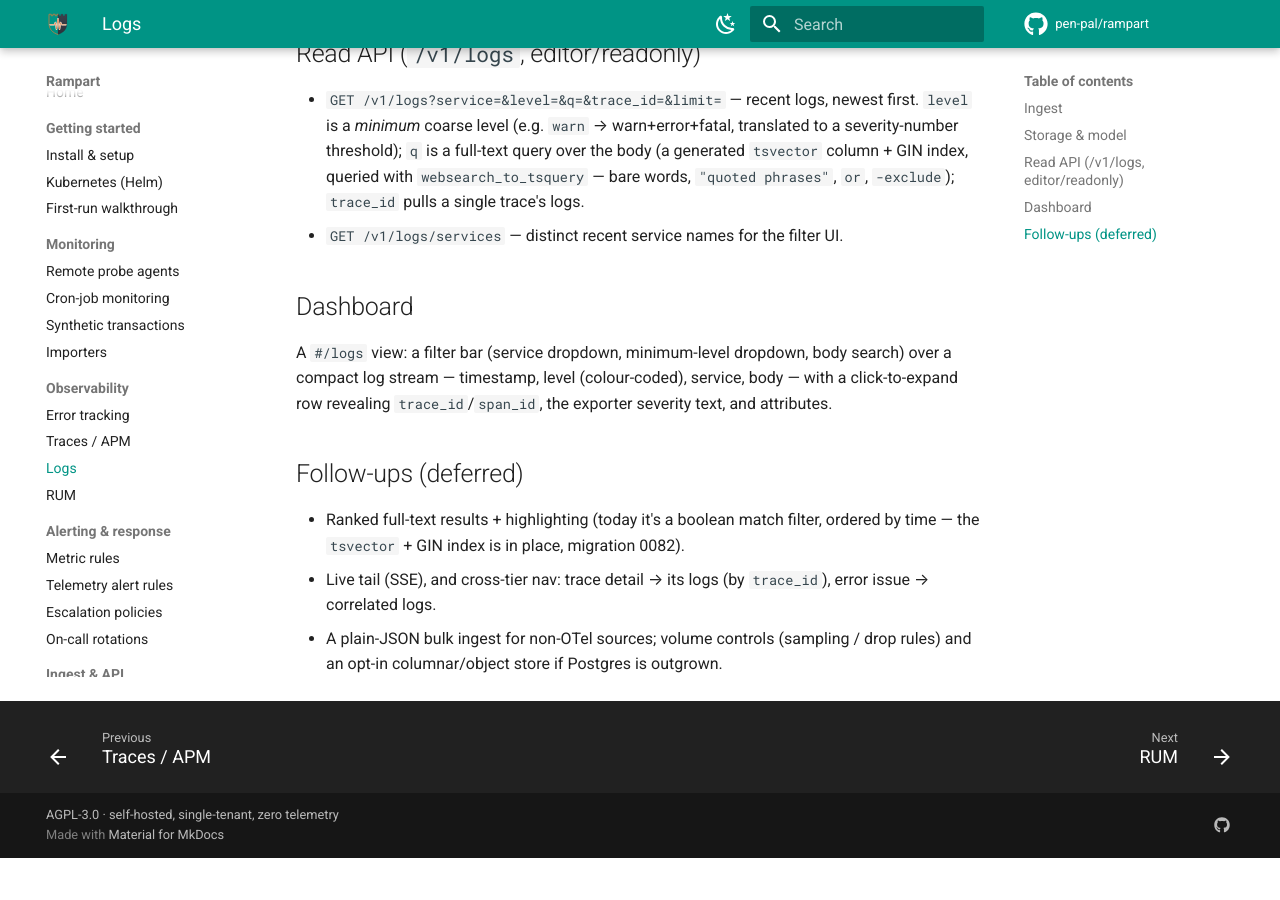
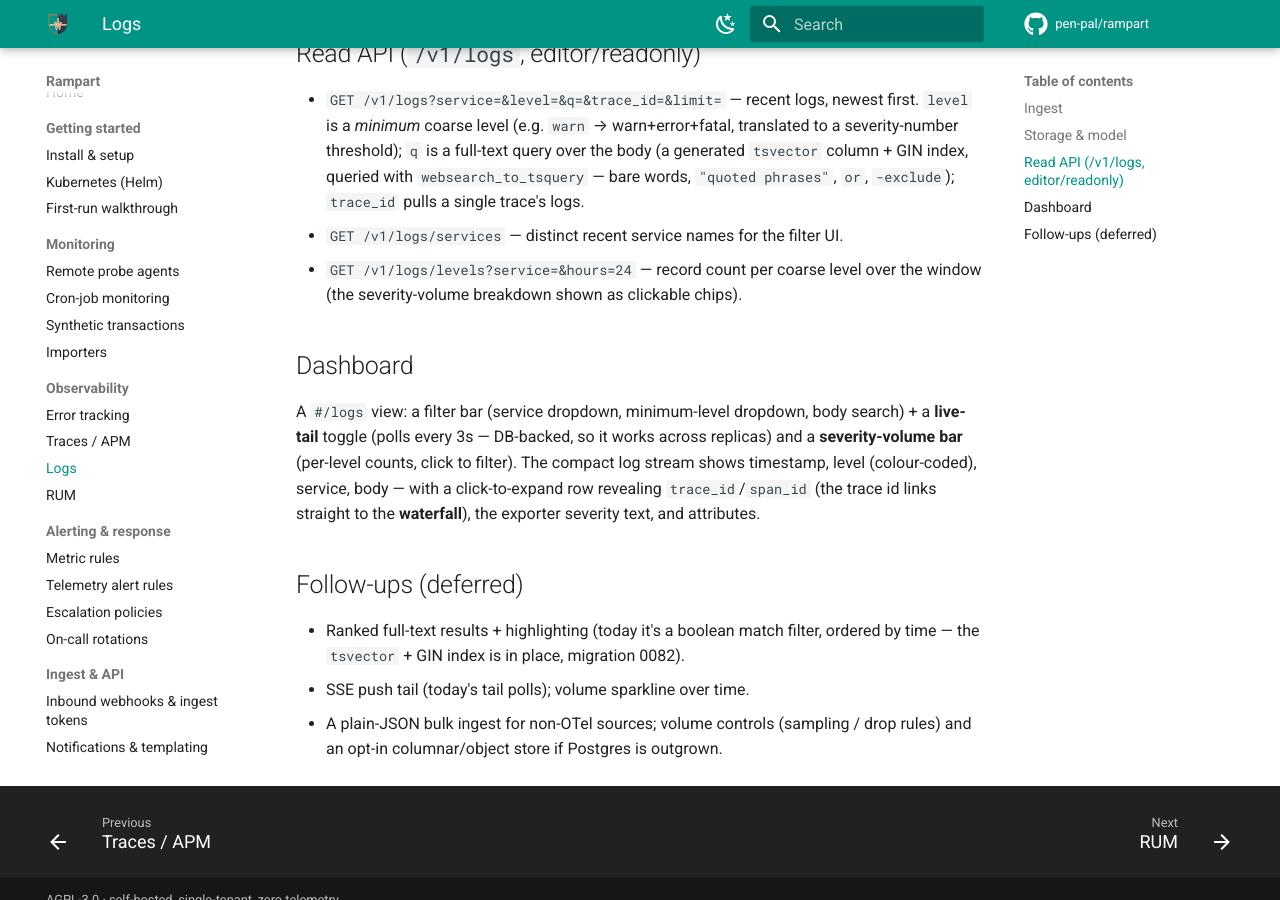
Before and after one commit to pen-pal/rampart, an MkDocs documentation site: the page built from docs/design/LOGS.md, in a window 1280 px wide and 900 px high, scrolled down 1363 px. Built offline with MkDocs 1.6.1 and Material for MkDocs 9.7.7, drawn with Linux system fonts in a browser that asks for light colours; comment, search, counter and statistics services are not loaded; before the commit the page ends 2221 px from its top, so only the background shows below that.

Commit message:
docs(logs): document live tail, level volume + /v1/logs/levels
LOGS.md (dashboard + read API + follow-ups), OpenAPI (/v1/logs/levels, 181/181),
CHANGELOG, and the README log-tier row.

```diff
--- a/docs/design/LOGS.md
+++ b/docs/design/LOGS.md
@@ -45,19 +45,23 @@ into the prune sweep — the highest-volume tier, so retention is short.
   `websearch_to_tsquery` — bare words, `"quoted phrases"`, `or`, `-exclude`);
   `trace_id` pulls a single trace's logs.
 - `GET /v1/logs/services` — distinct recent service names for the filter UI.
+- `GET /v1/logs/levels?service=&hours=24` — record count per coarse level over
+  the window (the severity-volume breakdown shown as clickable chips).
 
 ## Dashboard
 
 A `#/logs` view: a filter bar (service dropdown, minimum-level dropdown, body
-search) over a compact log stream — timestamp, level (colour-coded), service,
-body — with a click-to-expand row revealing `trace_id`/`span_id`, the exporter
-severity text, and attributes.
+search) + a **live-tail** toggle (polls every 3s — DB-backed, so it works
+across replicas) and a **severity-volume bar** (per-level counts, click to
+filter). The compact log stream shows timestamp, level (colour-coded),
+service, body — with a click-to-expand row revealing `trace_id`/`span_id` (the
+trace id links straight to the **waterfall**), the exporter severity text, and
+attributes.
 
 ## Follow-ups (deferred)
 
 - Ranked full-text results + highlighting (today it's a boolean match filter,
   ordered by time — the `tsvector` + GIN index is in place, migration 0082).
-- Live tail (SSE), and cross-tier nav: trace detail → its logs (by `trace_id`),
-  error issue → correlated logs.
+- SSE push tail (today's tail polls); volume sparkline over time.
 - A plain-JSON bulk ingest for non-OTel sources; volume controls (sampling /
   drop rules) and an opt-in columnar/object store if Postgres is outgrown.
```
Also changed, not shown: CHANGELOG.md (+4 -0 lines), README.md (+1 -1 lines), docs/openapi.yaml (+9 -0 lines), docs/openapi.json.
